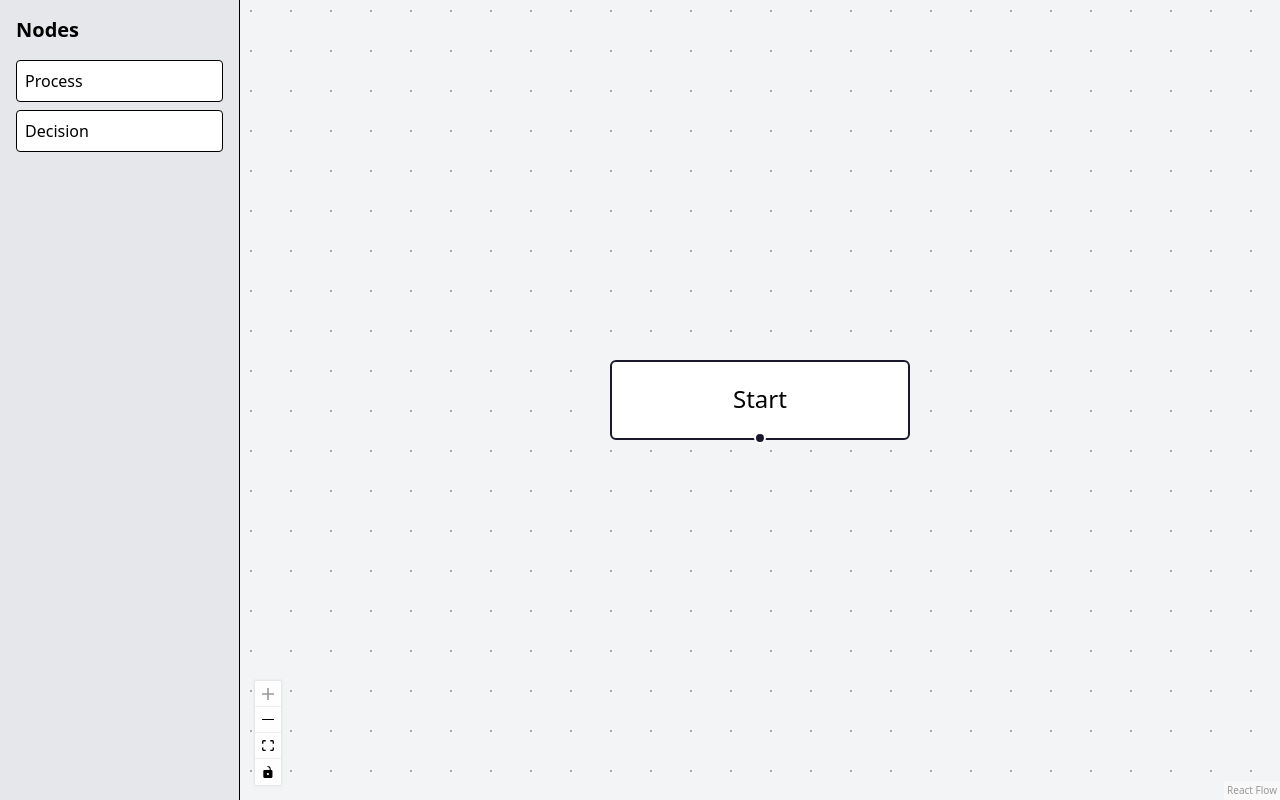
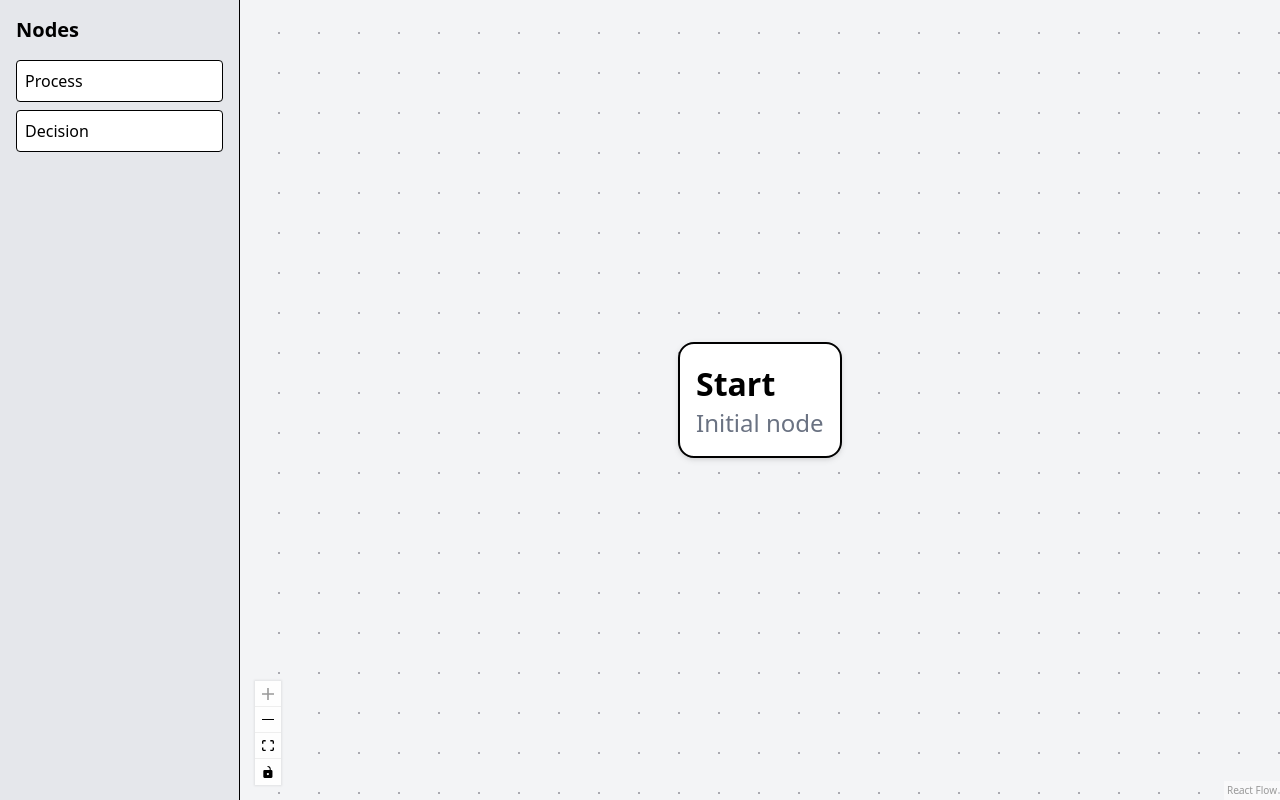
Before and after one commit to marymetilda/workflow-builder, a React app: page / in a window 1280 px wide. Built offline with nearby package versions, Linux system fonts and the light colour scheme; the HTML template or start-up script is replaced by a standard one.

Commit message:
feat: properties panel

```diff
--- /dev/null
+++ b/src/components/PropertiesPanel.tsx
@@ -0,0 +1,67 @@
+import { Node } from "@xyflow/react";
+
+interface NodeData extends Record<string, unknown> {
+  label?: string;
+  description?: string;
+}
+
+interface PropertiesPanelProps {
+  selectedNode: Node<NodeData> | null;
+  setNodes: (updater: (nds: Node<NodeData>[]) => Node<NodeData>[]) => void;
+  setSelectedNode: (node: Node<NodeData> | null) => void;
+}
+
+const PropertiesPanel: React.FC<PropertiesPanelProps> = ({
+  selectedNode,
+  setNodes,
+  setSelectedNode,
+}) => {
+  if (!selectedNode) return null;
+
+  const handleChange = (e: React.ChangeEvent<HTMLInputElement>) => {
+    const { name, value } = e.target;
+
+    setNodes((nodes) => {
+      const updatedNodes = nodes.map((node) =>
+        node.id === selectedNode.id
+          ? { ...node, data: { ...node.data, [name]: value } }
+          : node
+      );
+
+      // Update selectedNode
+      const updatedSelectedNode =
+        updatedNodes.find((n) => n.id === selectedNode.id) || null;
+      setSelectedNode(updatedSelectedNode);
+
+      return updatedNodes;
+    });
+  };
+
+  return (
+    <div className="absolute right-4 top-4 bg-white p-4 shadow-lg rounded-lg w-60">
+      <h3 className="text-lg font-semibold mb-2">Node Properties</h3>
+      <label className="block mb-2">
+        Label:
+        <input
+          type="text"
+          name="label"
+          value={selectedNode.data.label ?? ""}
+          onChange={handleChange}
+          className="border rounded px-2 py-1 w-full"
+        />
+      </label>
+      <label className="block mb-2">
+        Description:
+        <input
+          type="text"
+          name="description"
+          value={selectedNode.data.description ?? ""}
+          onChange={handleChange}
+          className="border rounded px-2 py-1 w-full"
+        />
+      </label>
+    </div>
+  );
+};
+
+export default PropertiesPanel;
--- a/src/components/WorkflowCanvas.tsx
+++ b/src/components/WorkflowCanvas.tsx
@@ -1,4 +1,5 @@
-import React, { useCallback } from "react";
+import { useState, useCallback } from "react";
+import PropertiesPanel from "./PropertiesPanel";
 import {
   ReactFlow,
   useEdgesState,
@@ -11,23 +12,40 @@ import {
 } from "@xyflow/react";
 import Sidebar from "./Sidebar";
 
-const initialNodes: Node[] = [
+interface NodeData extends Record<string, unknown> {
+  label?: string;
+  description?: string;
+}
+
+const initialNodes: Node<NodeData>[] = [
   {
     id: "1",
-    type: "input",
-    data: { label: "Start" },
+    type: "default",
+    data: { label: "Start", description: "Initial node" },
     position: { x: 250, y: 5 },
   },
 ];
 
-export default function WorkflowCanvas() {
+const NodeComponent: React.FC<{ data: NodeData }> = ({ data }) => {
+  return (
+    <div className="bg-white border rounded-lg p-2 shadow">
+      <p className="font-bold">{data.label}</p>
+      <p className="text-xs text-gray-500">{data.description}</p>
+    </div>
+  );
+};
+
+const nodeTypes = {
+  customNode: NodeComponent,
+};
+
+const WorkflowCanvas = () => {
   const [nodes, setNodes, onNodesChange] = useNodesState(initialNodes);
   const [edges, setEdges, onEdgesChange] = useEdgesState([]);
+  const [selectedNode, setSelectedNode] = useState<Node<NodeData> | null>(null);
 
   const onConnect = useCallback(
-    (connection: Connection) => {
-      setEdges((eds) => addEdge(connection, eds));
-    },
+    (connection: Connection) => setEdges((eds) => addEdge(connection, eds)),
     [setEdges]
   );
 
@@ -38,10 +56,10 @@ export default function WorkflowCanvas() {
     if (!nodeType) return;
 
     const position = { x: event.clientX - 100, y: event.clientY - 100 };
-    const newNode: Node = {
+    const newNode: Node<NodeData> = {
       id: `${nodes.length + 1}`,
       type: "default",
-      data: { label: nodeType },
+      data: { label: nodeType, description: "New node" },
       position,
     };
 
@@ -53,31 +71,44 @@ export default function WorkflowCanvas() {
     event.dataTransfer.dropEffect = "move";
   };
 
+  const onNodeClick = (_: unknown, node: Node<NodeData>) => {
+    setSelectedNode(node);
+  };
+
   return (
-    <div className="flex h-screen">
+    <div className="w-full h-screen bg-gray-100 relative flex">
       {/* Sidebar */}
       <div className="w-60">
         <Sidebar />
       </div>
 
-      {/* Workflow Canvas */}
       <div
         className="flex-1 relative bg-gray-100"
         onDrop={onDrop}
         onDragOver={onDragOver}
       >
         <ReactFlow
-          nodes={nodes}
+          nodes={nodes.map((node) => ({ ...node, type: "customNode" }))}
           edges={edges}
           onNodesChange={onNodesChange}
           onEdgesChange={onEdgesChange}
           onConnect={onConnect}
           fitView
+          onNodeClick={onNodeClick}
+          nodeTypes={nodeTypes} // Added this line
+          // className="h-full"
         >
           <Background />
           <Controls />
         </ReactFlow>
       </div>
+      <PropertiesPanel
+        selectedNode={selectedNode}
+        setSelectedNode={setSelectedNode}
+        setNodes={setNodes}
+      />
     </div>
   );
-}
+};
+
+export default WorkflowCanvas;
```
